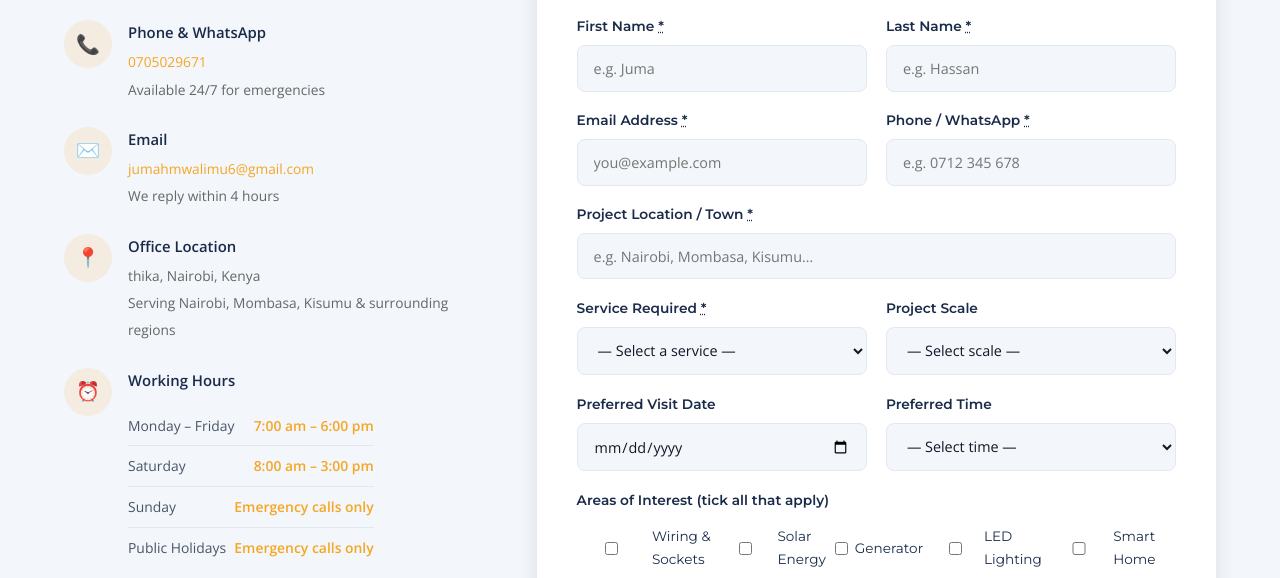
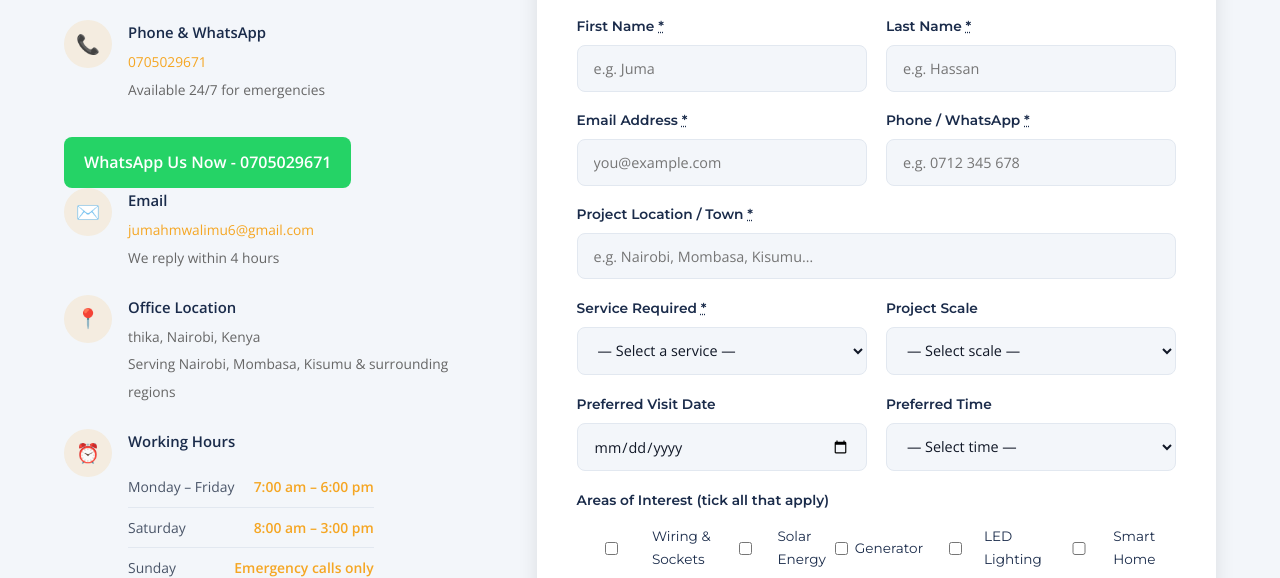
Before and after one commit to jumahmwalimu6-cmd/jumah-electricals, a plain HTML site: page contact.html in a window 1280 px wide. Shown: the part 900-1478 px from the top of the page. Drawn offline with nearby package versions, Linux system fonts and the light colour scheme.

Commit message:
Update contact.html

```diff
--- a/contact.html
+++ b/contact.html
@@ -96,6 +96,7 @@
                 <span><a href="tel:0705029671" style="color:var(--primary);">0705029671</a><br>Available 24/7 for emergencies</span>
               </div>
             </div>
+            <a href="https://wa.me/254705029671?text=Hello%20Juma%20Electricals%2C%20I%20need%20an%20electrician%20in%20Thika" target="_blank" style="display:inline-block; background-color:#25D366; color:white; padding:12px 20px; border-radius:8px; font-weight:bold; text-decoration:none; margin-top:10px;">WhatsApp Us Now - 0705029671</a>
 
             <div class="contact-item">
               <div class="contact-icon">✉️</div>
```
